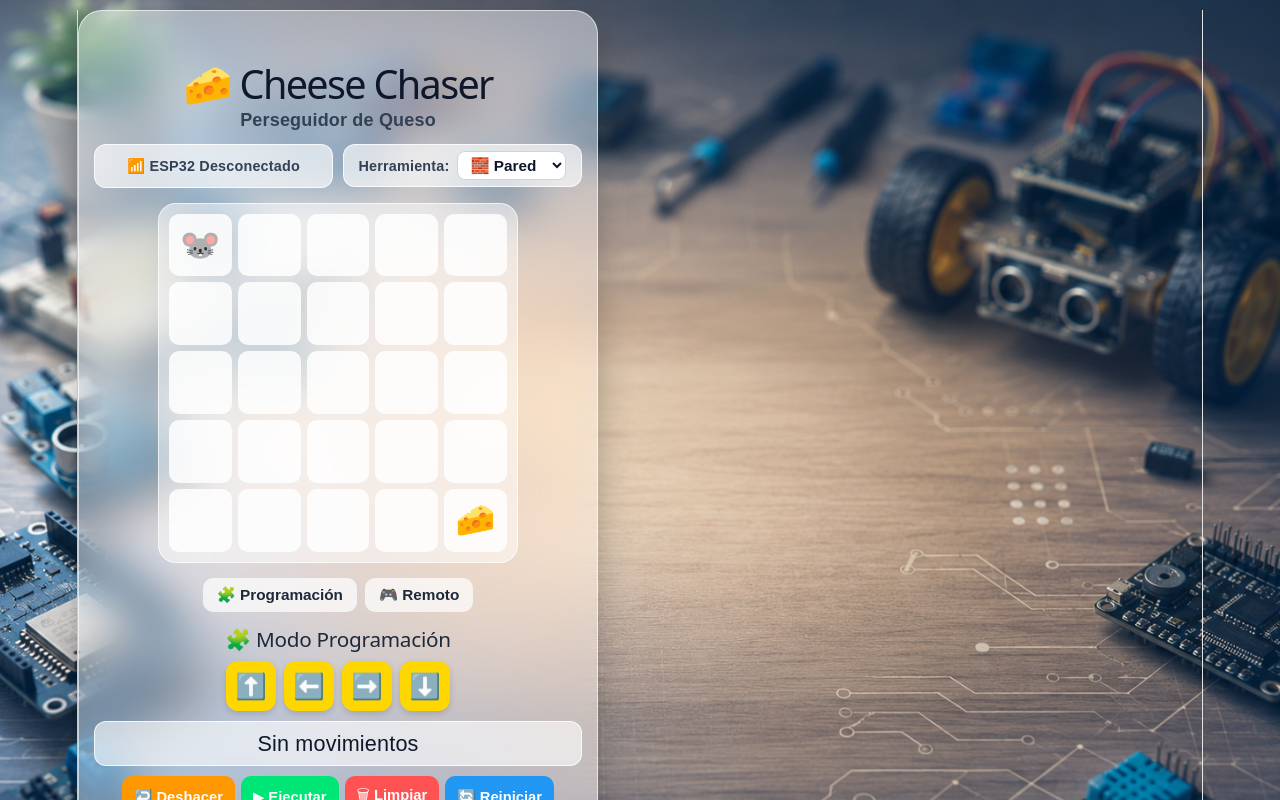
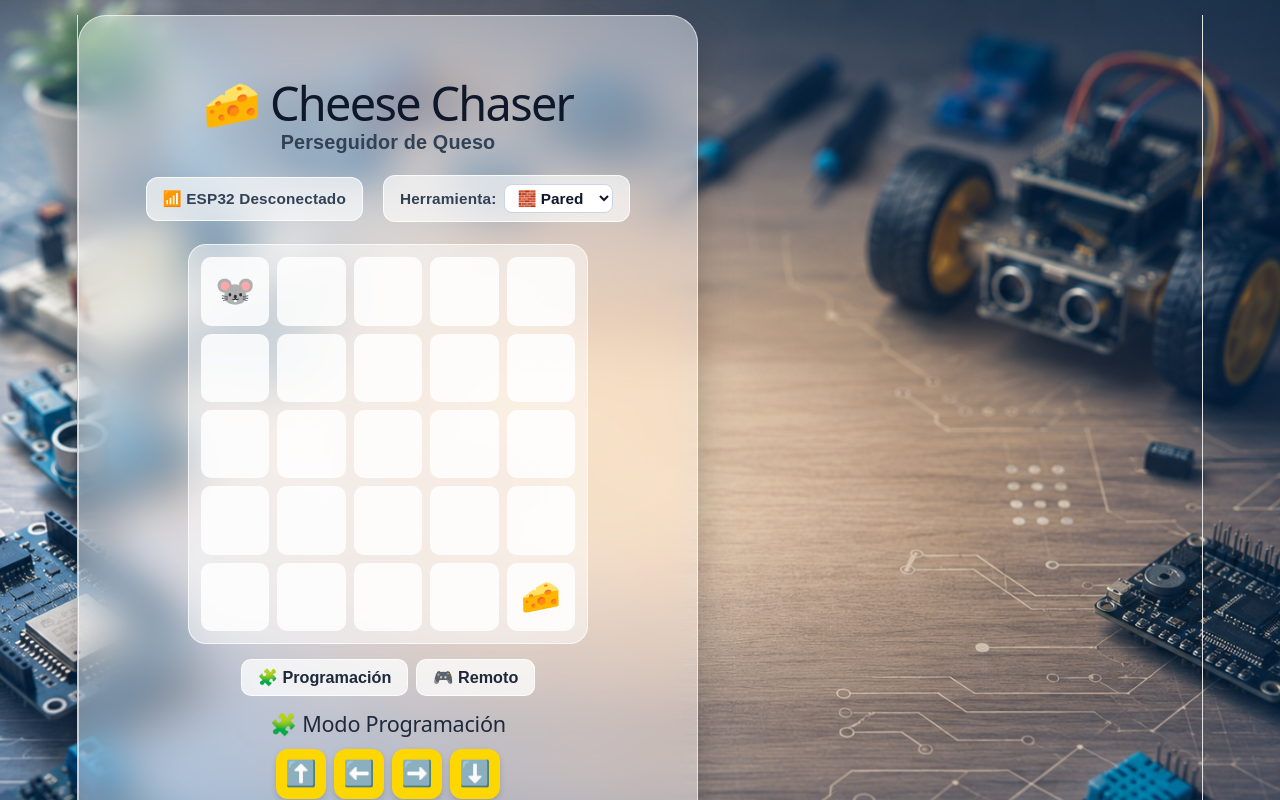
Before and after one commit to jpmax-c/mousebot-ui, a React (Vite) app: page / in a window 1280 px wide. Shown: the top 800 px of the page. Built offline with nearby package versions, Linux system fonts and the light colour scheme.

Commit message:
Update App.css

```diff
--- a/src/App.css
+++ b/src/App.css
@@ -12,14 +12,14 @@
   display: flex;
   justify-content: center;
   align-items: center;
-  padding: 10px;
+  padding: 15px;
 }
 
-/* Tarjeta Principal Glassmorphism */
+/* --- TARJETA PRINCIPAL --- */
 .app {
   width: 100%;
-  max-width: 520px; /* Ancho optimizado */
-  padding: 20px 15px;
+  max-width: 450px; /* Ancho cómodo por defecto para celulares */
+  padding: 24px 20px;
   text-align: center;
   color: #1e293b;
 
@@ -27,12 +27,13 @@
   backdrop-filter: blur(20px) saturate(180%);
   -webkit-backdrop-filter: blur(20px) saturate(180%);
 
-  border-radius: 24px;
+  border-radius: 28px;
   border: 1px solid rgba(255, 255, 255, 0.6);
   box-shadow: 0 15px 35px rgba(0, 0, 0, 0.25);
+  transition: all 0.3s ease;
 }
 
-/* Corrección para que el título no se encima */
+/* --- TÍTULOS --- */
 .header-title h1 {
   font-size: 2.2rem;
   line-height: 1.1;
@@ -44,41 +45,38 @@
   font-size: 1rem;
   line-height: 1;
   margin-top: 0;
-  margin-bottom: 15px;
+  margin-bottom: 18px;
   font-weight: 600;
   color: #334155;
 }
 
 h2 {
-  font-size: 1.15rem;
+  font-size: 1.2rem;
   color: #1e293b;
   margin-top: 15px;
-  margin-bottom: 10px;
+  margin-bottom: 12px;
 }
 
-/* Barra superior horizontal y compacta */
+/* --- BARRA SUPERIOR (WIFI Y SELECCIÓN) --- */
 .top-controls {
   display: flex;
-  justify-content: space-between;
+  justify-content: center;
   align-items: center;
-  gap: 10px;
-  margin-bottom: 15px;
+  gap: 12px;
+  margin-bottom: 18px;
   flex-wrap: wrap;
 }
 
 .wifi-status {
   background: rgba(255, 255, 255, 0.65);
   color: #334155;
-  padding: 8px 12px;
+  padding: 8px 14px;
   border-radius: 12px;
   font-weight: bold;
-  font-size: 0.8rem;
+  font-size: 0.85rem;
   border: 1px solid rgba(255, 255, 255, 0.8);
-  flex: 1;
-  min-width: 140px;
 }
 
-/* Estilo para el Desplegable de Herramientas */
 .edit-tools-dropdown {
   background: rgba(255, 255, 255, 0.65);
   padding: 6px 12px;
@@ -87,13 +85,10 @@
   display: flex;
   align-items: center;
   gap: 8px;
-  flex: 1;
-  min-width: 160px;
-  justify-content: center;
 }
 
 .edit-tools-dropdown label {
-  font-size: 0.8rem;
+  font-size: 0.85rem;
   font-weight: bold;
   color: #334155;
 }
@@ -110,7 +105,7 @@
   outline: none;
 }
 
-/* Matriz Adaptable */
+/* --- MATRIZ / TABLERO --- */
 .main-layout {
   display: flex;
   justify-content: center;
@@ -126,18 +121,18 @@
   border-radius: 18px;
   border: 1px solid rgba(255, 255, 255, 0.7);
   width: 100%;
-  max-width: 360px; /* Evita que crezca demasiado en pantallas grandes */
+  max-width: 360px;
 }
 
 .cell {
-  aspect-ratio: 1 / 1; /* Cuadrados perfectos siempre */
+  aspect-ratio: 1 / 1;
   width: 100%;
   background: rgba(255, 255, 255, 0.85);
   border-radius: 10px;
   display: flex;
   justify-content: center;
   align-items: center;
-  font-size: clamp(1.4rem, 5vw, 1.8rem); /* Iconos escalables según el celular */
+  font-size: clamp(1.4rem, 4vw, 1.8rem);
   cursor: pointer;
   transition: all 0.2s ease;
   user-select: none;
@@ -153,22 +148,27 @@
   box-shadow: inset 0 0 6px rgba(0, 0, 0, 0.4);
 }
 
-/* Modos y Botones de Control */
+/* --- BOTONES Y CONTROLES --- */
 .mode-selector {
-  margin: 10px 0;
+  margin: 12px 0;
 }
 
 .mode-selector button {
   margin: 0 4px;
-  padding: 8px 14px;
+  padding: 8px 16px;
   border: none;
   border-radius: 10px;
   cursor: pointer;
   font-weight: bold;
-  font-size: 0.85rem;
-  background: rgba(255, 255, 255, 0.7);
+  font-size: 0.9rem;
+  background: rgba(255, 255, 255, 0.75);
   color: #1e293b;
   transition: 0.2s;
+  border: 1px solid rgba(255, 255, 255, 0.8);
+}
+
+.mode-selector button:hover {
+  background: white;
 }
 
 .buttons {
@@ -191,12 +191,19 @@
   box-shadow: 0 3px 6px rgba(0, 0, 0, 0.15);
 }
 
+.buttons button:hover,
+.remote-pad button:hover {
+  transform: scale(1.06);
+  background: #ffea00;
+}
+
 .route-box {
-  margin: 10px auto;
+  margin: 12px auto;
   background: rgba(255, 255, 255, 0.6);
   padding: 8px;
   border-radius: 12px;
   width: 100%;
+  max-width: 380px;
   min-height: 45px;
   display: flex;
   align-items: center;
@@ -209,21 +216,21 @@
 }
 
 .action-buttons {
-  margin-top: 10px;
+  margin-top: 12px;
   display: flex;
   justify-content: center;
   flex-wrap: wrap;
-  gap: 6px;
+  gap: 8px;
 }
 
 .start-btn,
 .clear-btn,
 .reset-btn,
 .undo-btn {
-  padding: 8px 12px;
+  padding: 9px 14px;
   border: none;
   border-radius: 10px;
-  font-size: 0.82rem;
+  font-size: 0.85rem;
   font-weight: bold;
   cursor: pointer;
   color: white;
@@ -234,6 +241,14 @@
 .clear-btn { background: #ff5252; }
 .reset-btn { background: #2196f3; }
 .undo-btn { background: #ff9800; }
+
+.start-btn:hover,
+.clear-btn:hover,
+.reset-btn:hover,
+.undo-btn:hover {
+  opacity: 0.9;
+  transform: translateY(-2px);
+}
 
 .remote-pad {
   display: flex;
@@ -248,7 +263,7 @@
   gap: 12px;
 }
 
-/* Modal Emergente */
+/* --- MODAL --- */
 .modal-overlay {
   position: fixed;
   top: 0;
@@ -283,3 +298,38 @@
   cursor: pointer;
   margin-top: 10px;
 }
+
+/* =================================================== */
+/* REGLAS EXCLUSIVAS PARA COMPUTADORA (PANTALLAS GRANDES) */
+/* =================================================== */
+@media (min-width: 768px) {
+  .app {
+    max-width: 620px; /* Ampliamos la tarjeta proporcionalmente */
+    padding: 30px 35px;
+  }
+
+  .header-title h1 {
+    font-size: 2.6rem;
+  }
+
+  .header-title h3 {
+    font-size: 1.1rem;
+    margin-bottom: 22px;
+  }
+
+  .maze-grid {
+    max-width: 400px; /* Tablero ligeramente más grande en PC */
+    gap: 8px;
+    padding: 12px;
+  }
+
+  .top-controls {
+    gap: 20px;
+    margin-bottom: 22px;
+  }
+
+  .wifi-status,
+  .edit-tools-dropdown {
+    padding: 8px 16px;
+  }
+}
```
